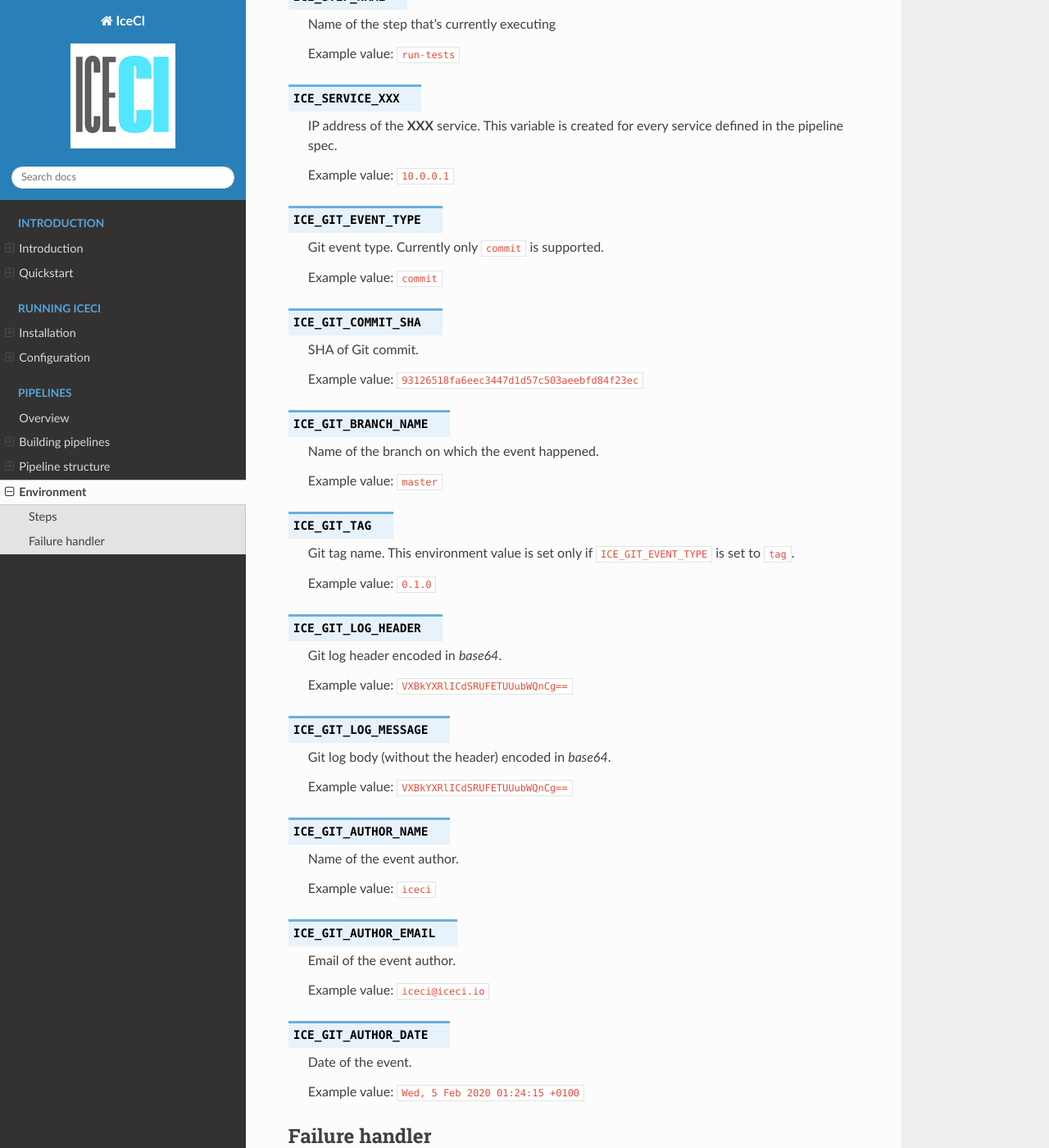
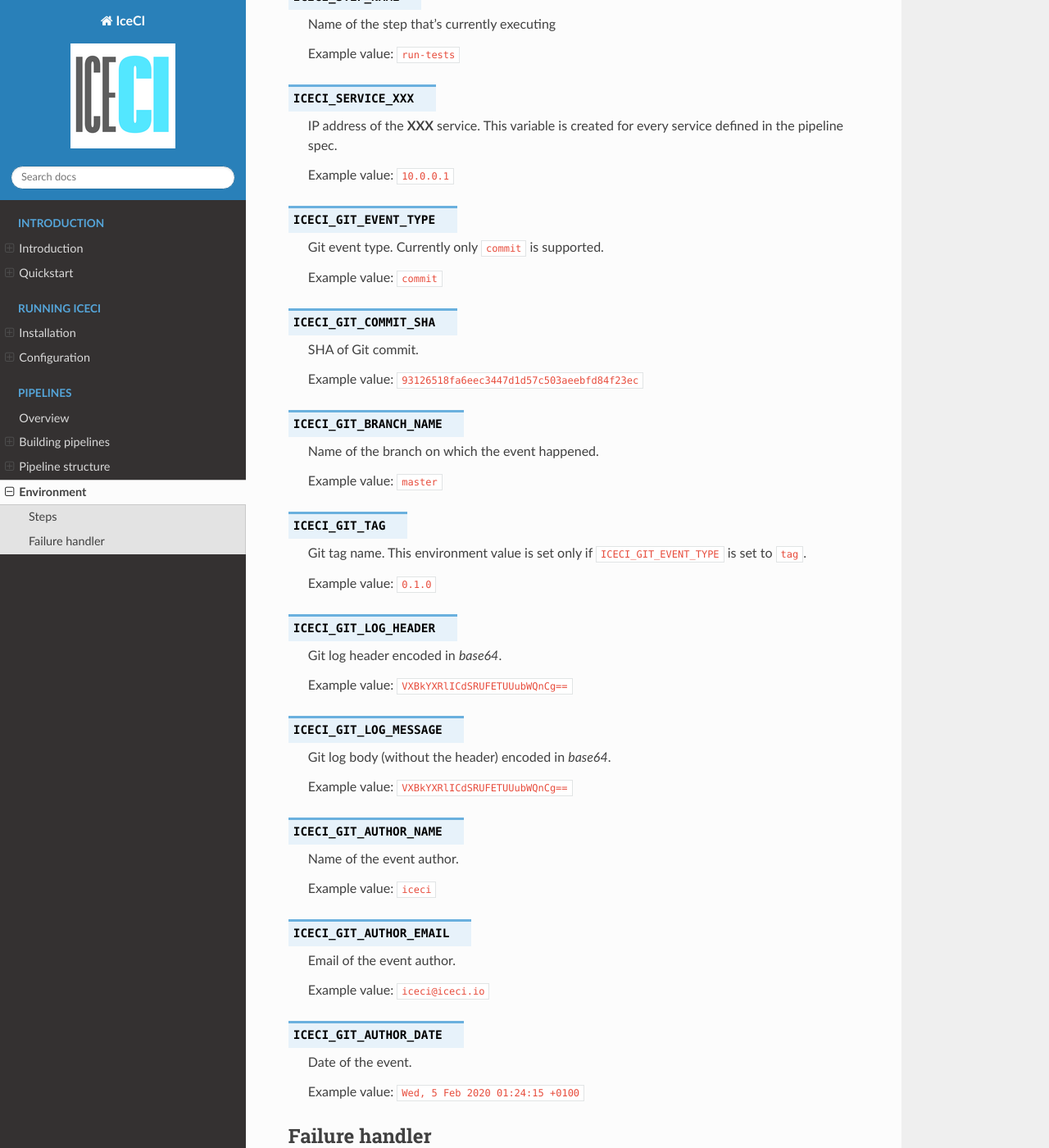
Before and after one commit to IceCI/Documentation, a Sphinx documentation site: the page built from source/pages/pipelines/environment.rst, in a window 1280 px wide and 1400 px high, scrolled down 656 px. Shown: the whole window at 82% size. Built offline with Sphinx 7.4.7 and the Read the Docs theme 2.0.0, drawn with Linux system fonts in a browser that asks for light colours; some of the changed text lies outside the part shown.

Commit message:
Updated variable names (#15)

```diff
--- a/source/pages/pipelines/environment.rst
+++ b/source/pages/pipelines/environment.rst
@@ -14,84 +14,84 @@ Steps
 Environment variables specified here are injected into every :attr:`step<Step>` and :attr:`failure handler<FailureHandler>` in the pipeline.
 
 
-.. envvar:: ICE_BUILD_NUMBER
+.. envvar:: ICECI_BUILD_NUMBER
 
   Subsequent number of a build in a repository. This value is unique only in the context of a given repository.
 
   Example value: ``12``
 
 
-.. envvar:: ICE_STEP_NAME
+.. envvar:: ICECI_STEP_NAME
 
   Name of the step that's currently executing
 
   Example value: ``run-tests``
 
 
-.. envvar:: ICE_SERVICE_XXX
+.. envvar:: ICECI_SERVICE_XXX
 
   IP address of the **XXX** service. This variable is created for every service defined in the pipeline spec.
 
   Example value: ``10.0.0.1``
 
 
-.. envvar:: ICE_GIT_EVENT_TYPE
+.. envvar:: ICECI_GIT_EVENT_TYPE
 
   Git event type. Currently only ``commit`` is supported.
 
   Example value: ``commit``
 
 
-.. envvar:: ICE_GIT_COMMIT_SHA
+.. envvar:: ICECI_GIT_COMMIT_SHA
 
   SHA of Git commit.
 
   Example value: ``93126518fa6eec3447d1d57c503aeebfd84f23ec``
 
 
-.. envvar:: ICE_GIT_BRANCH_NAME
+.. envvar:: ICECI_GIT_BRANCH_NAME
 
   Name of the branch on which the event happened.
 
   Example value: ``master``
 
 
-.. envvar:: ICE_GIT_TAG
+.. envvar:: ICECI_GIT_TAG
 
-  Git tag name. This environment value is set only if ``ICE_GIT_EVENT_TYPE`` is set to ``tag``.
+  Git tag name. This environment value is set only if ``ICECI_GIT_EVENT_TYPE`` is set to ``tag``.
 
   Example value: ``0.1.0``
 
 
-.. envvar:: ICE_GIT_LOG_HEADER
+.. envvar:: ICECI_GIT_LOG_HEADER
 
   Git log header encoded in *base64*.
 
   Example value: ``VXBkYXRlICdSRUFETUUubWQnCg==``
 
 
-.. envvar:: ICE_GIT_LOG_MESSAGE
+.. envvar:: ICECI_GIT_LOG_MESSAGE
 
   Git log body (without the header) encoded in *base64*.
 
   Example value: ``VXBkYXRlICdSRUFETUUubWQnCg==``
 
 
-.. envvar:: ICE_GIT_AUTHOR_NAME
+.. envvar:: ICECI_GIT_AUTHOR_NAME
 
   Name of the event author.
 
   Example value: ``iceci``
 
 
-.. envvar:: ICE_GIT_AUTHOR_EMAIL
+.. envvar:: ICECI_GIT_AUTHOR_EMAIL
 
   Email of the event author.
 
   Example value: ``iceci@iceci.io``
 
 
-.. envvar:: ICE_GIT_AUTHOR_DATE
+.. envvar:: ICECI_GIT_AUTHOR_DATE
 
   Date of the event.
 
@@ -104,7 +104,7 @@ Failure handler
 
 Environment variables specified here are injected into every :attr:`failure handler<FailureHandler>` in the pipeline.
 
-.. envvar:: ICE_FAILED_STEP_NAME
+.. envvar:: ICECI_FAILED_STEP_NAME
 
   Name of the failed step.
 
```
Also changed, not shown: source/pages/pipelines/building_failure_handlers.rst (+6 -6 lines), source/pages/pipelines/building_template.rst (+13 -13 lines).
